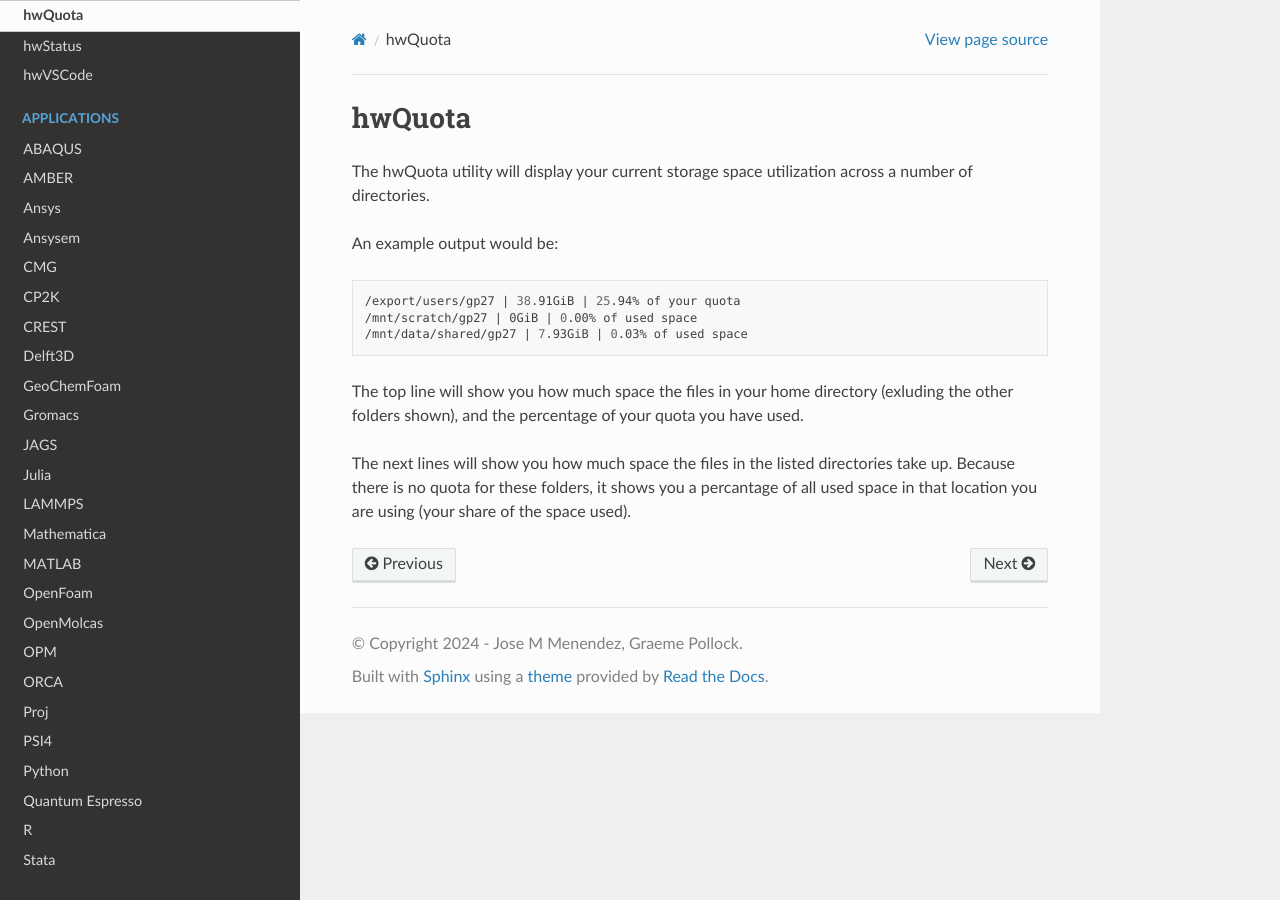
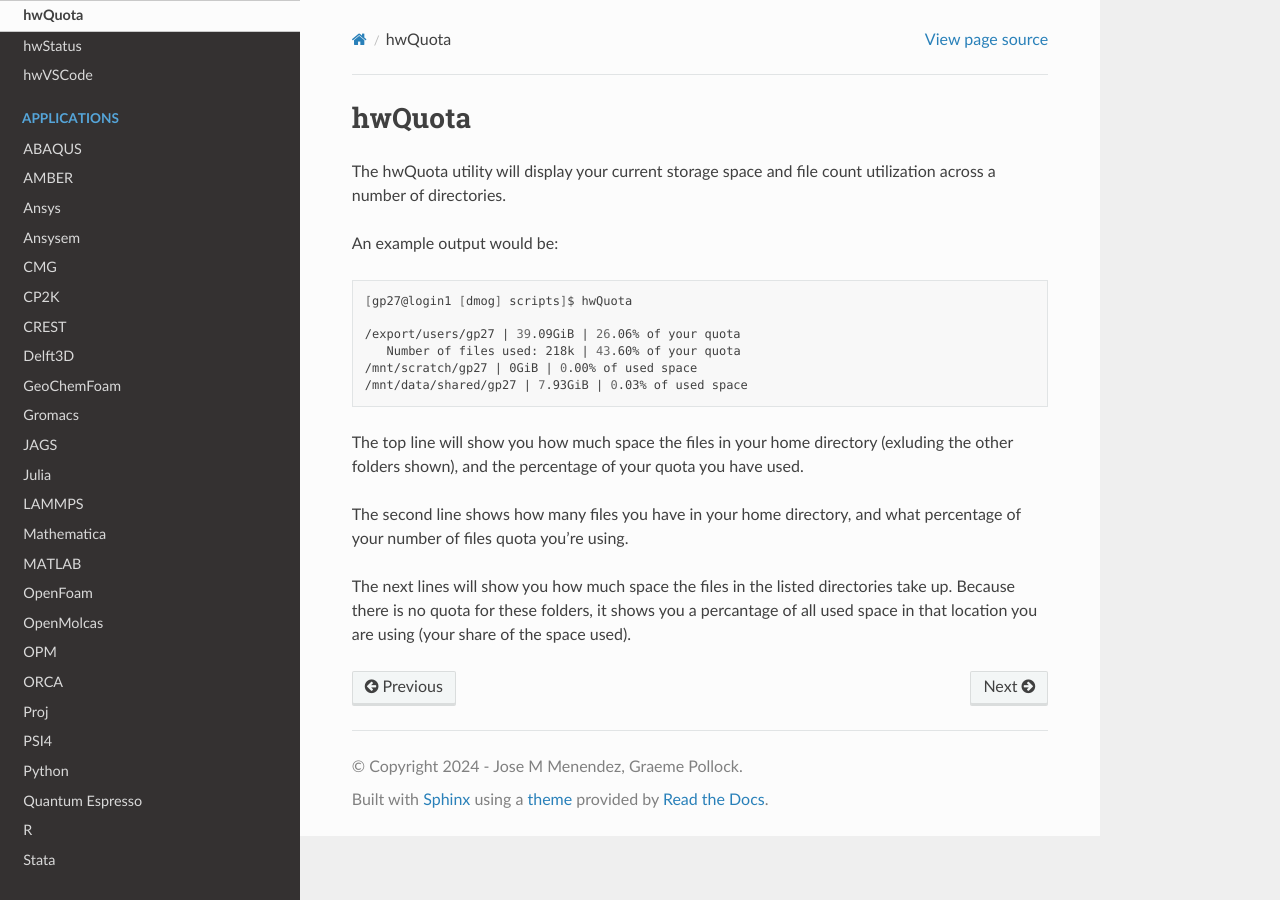
Before and after one commit to jm130/dmogdocs, a Sphinx documentation site: the page built from docs/source/utilities/hwQuota.rst, in a window 1280 px wide. Built offline with Sphinx 7.4.7 and the Read the Docs theme 3.1.0, drawn with Linux system fonts in a browser that asks for light colours.

Commit message:
Update hwQuota.rst

```diff
--- a/docs/source/utilities/hwQuota.rst
+++ b/docs/source/utilities/hwQuota.rst
@@ -1,16 +1,22 @@
 hwQuota
 =======
 
-The hwQuota utility will display your current storage space utilization across a number of directories.
+The hwQuota utility will display your current storage space and file count utilization across a number of directories.
 
 An example output would be:
 
 .. code-block:: bash
 
-    /export/users/gp27 | 38.91GiB | 25.94% of your quota
+    [gp27@login1 [dmog] scripts]$ hwQuota
+
+    /export/users/gp27 | 39.09GiB | 26.06% of your quota
+       Number of files used: 218k | 43.60% of your quota
     /mnt/scratch/gp27 | 0GiB | 0.00% of used space
     /mnt/data/shared/gp27 | 7.93GiB | 0.03% of used space
 
+
 The top line will show you how much space the files in your home directory (exluding the other folders shown), and the percentage of your quota you have used.
 
+The second line shows how many files you have in your home directory, and what percentage of your number of files quota you're using.
+
 The next lines will show you how much space the files in the listed directories take up. Because there is no quota for these folders, it shows you a percantage of all used space in that location you are using (your share of the space used).
```
